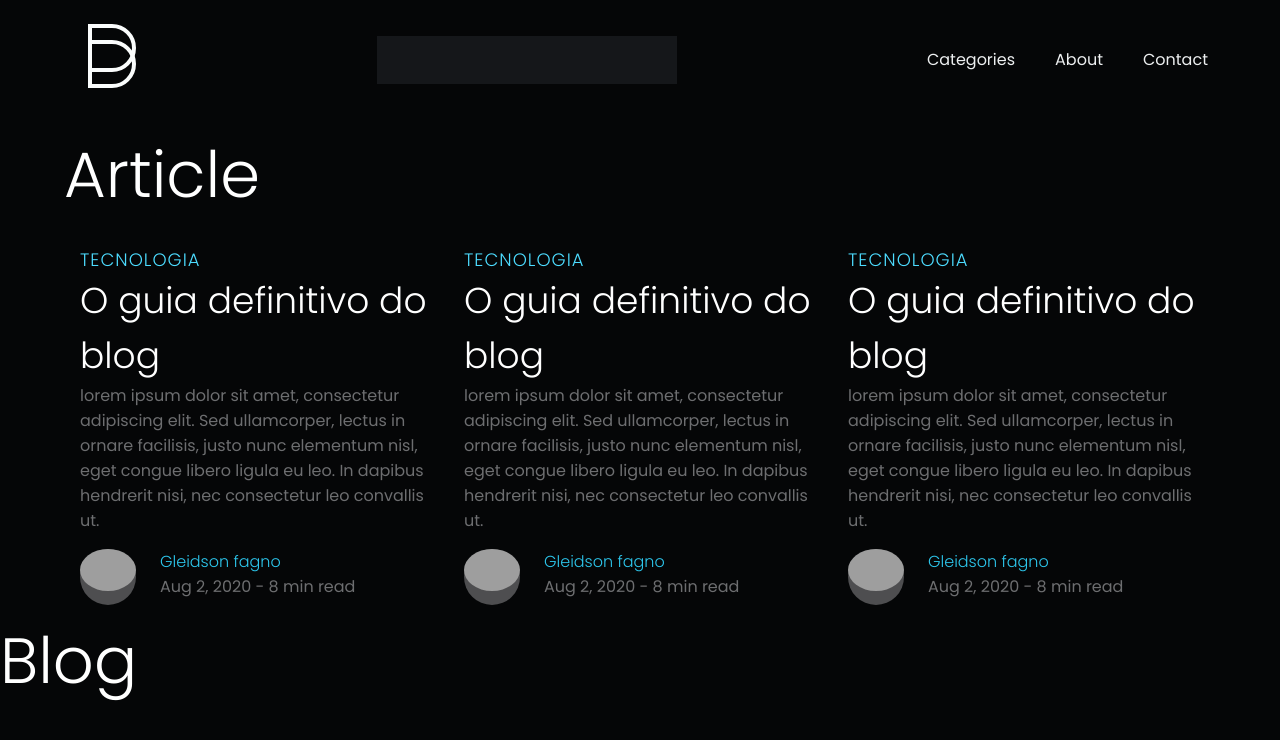
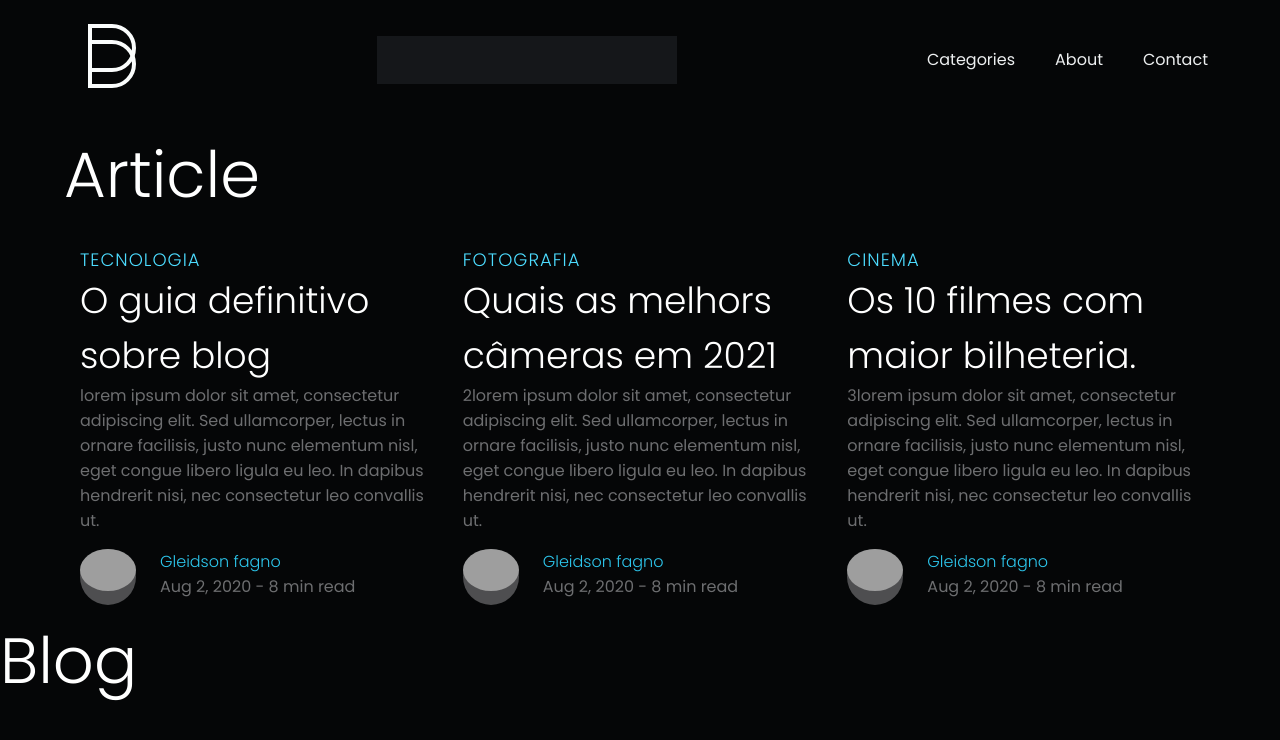
Before and after one commit to gleidsonfagno/Front_React_js-, a React (Create React App) app: page / in a window 1280 px wide. Shown: the top 740 px of the page. Built offline with nearby package versions, Linux system fonts and the light colour scheme; grey boxes are pictures that could not be loaded.

Commit message:
:building_construction: Implementação de Props e Componentes

```diff
--- a/src/components/Article/index.js
+++ b/src/components/Article/index.js
@@ -5,9 +5,25 @@ function Article() {
     <section className="container">
       <h1>Article</h1>
       <div className="mt-3 container-posts flex">
-      <Post />
-      <Post />
-      <Post />
+        <Post subtitle="Tecnologia" title="O guia definitivo sobre blog">
+          lorem ipsum dolor sit amet, consectetur adipiscing elit. Sed
+          ullamcorper, lectus in ornare facilisis, justo nunc elementum nisl,
+          eget congue libero ligula eu leo. In dapibus hendrerit nisi, nec
+          consectetur leo convallis ut.
+        </Post>
+
+        <Post subtitle="Fotografia" title="Quais as melhors câmeras em 2021">
+          2lorem ipsum dolor sit amet, consectetur adipiscing elit. Sed
+          ullamcorper, lectus in ornare facilisis, justo nunc elementum nisl,
+          eget congue libero ligula eu leo. In dapibus hendrerit nisi, nec
+          consectetur leo convallis ut.
+        </Post>
+        <Post subtitle="cinema" title="Os 10 filmes com maior bilheteria.">
+          3lorem ipsum dolor sit amet, consectetur adipiscing elit. Sed
+          ullamcorper, lectus in ornare facilisis, justo nunc elementum nisl,
+          eget congue libero ligula eu leo. In dapibus hendrerit nisi, nec
+          consectetur leo convallis ut.
+        </Post>
       </div>
     </section>
   );
--- a/src/components/Post/index.js
+++ b/src/components/Post/index.js
@@ -1,14 +1,11 @@
-function Post() {
+function Post({subtitle, title, children}) {
   return (
     <div className="post mx-2">
       <div className="img-post"></div>
-      <h5>Tecnologia</h5>
-      <h3>O guia definitivo do blog</h3>
+      <h5>{subtitle}</h5>
+      <h3>{title}</h3>
       <p>
-        lorem ipsum dolor sit amet, consectetur adipiscing elit. Sed
-        ullamcorper, lectus in ornare facilisis, justo nunc elementum nisl, eget
-        congue libero ligula eu leo. In dapibus hendrerit nisi, nec consectetur
-        leo convallis ut.
+        {children}
       </p>
       <div className="flex pt-2">
         <div className="img-profile">
--- a/src/css/style.css
+++ b/src/css/style.css
@@ -724,10 +724,6 @@ a {
   border-radius: 50%;
 }
 
-.post {
-  margin: le;
-}
-
 body {
   width: 100%;
   background-color: #050607;
```
Also changed, not shown: src/css/sass/_layout.scss (+5 -3 lines), 2 other files (tests, documents, lock files or other folders).
